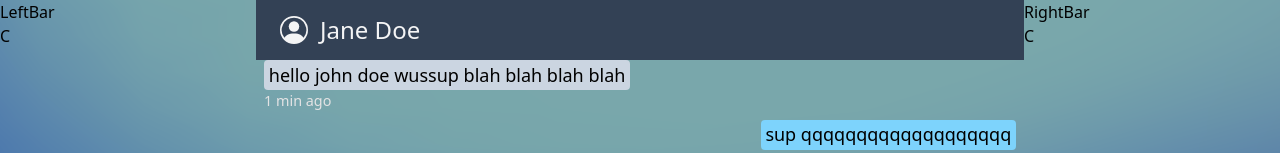
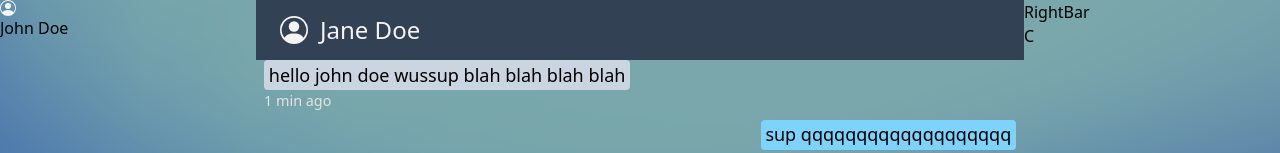
Before and after one commit to dtc105/realtime-tailwind, a React (Vite) app in the folder client/: page / in a window 1280 px wide. Shown: the top 153 px of the page. Built offline with nearby package versions, Linux system fonts and the light colour scheme.

Commit message:
added pressing enter to input and started leftbar

```diff
--- a/client/src/features/Chatbox/components/Chat.jsx
+++ b/client/src/features/Chatbox/components/Chat.jsx
@@ -4,17 +4,17 @@ import { useState } from 'react';
 function Chat(props) {
     const isOpen = props.menuOpen === 0;
     const [emojiMenuOpen, setEmojiMenuOpen] = useState(false);
-    const [newText, setNewText] = useState("");
+    const [newMessage, setNewMessage] = useState("");
 
     function handleEmoji(e) {
-        setNewText(prev => prev + e.emoji);
+        setNewMessage(prev => prev + e.emoji);
         setEmojiMenuOpen(false);
     }
 
     function handleSend() {
-        if (newText !== "") {
-            console.log(newText);
-            setNewText("");
+        if (newMessage !== "") {
+            console.log(newMessage);
+            setNewMessage("");
         }
     }
 
@@ -34,7 +34,7 @@ function Chat(props) {
                 </button>
                 <button
                     className="user flex-1 flex justify-start items-center gap-3 p-1 px-4"
-                    onClick={() => {/* Go to user profile */}}
+                    onClick={() => {/* Go to user profile function */}}
                 > {/* Go to user profile */}
                     <img
                         src="/avatar.svg"
@@ -93,8 +93,9 @@ function Chat(props) {
                     type="text"
                     className="flex-1 mx-2 px-2 rounded"
                     placeholder={`Message Jane Doe`}
-                    value={newText}
-                    onChange={(e) => setNewText(e.target.value)}
+                    value={newMessage}
+                    onChange={e => setNewMessage(e.target.value)}
+                    onKeyUp={e => e.code === "Enter" && handleSend()}
                 />
                 <button
                     type="submit"
--- a/client/src/features/Chatbox/components/LeftBar.jsx
+++ b/client/src/features/Chatbox/components/LeftBar.jsx
@@ -2,10 +2,21 @@ function LeftBar(props) {
     const isOpen = props.menuOpen === 1;
 
     return (
-        <div className={`leftbar lg:block ${isOpen ? "block" : "hidden"}`}>
-            <p>LeftBar</p>
-            <button onClick={() => props.setMenuOpen(0)}>C</button>
-        </div>
+        <header className={`leftbar lg:block ${isOpen ? "block" : "hidden"}`}>
+            {/* User */}
+            <div className="user">
+                <img src="/avatar.svg" alt="avatar icon" />
+                <span>John Doe</span>
+            </div>
+
+            {/* Return button */}
+            <button
+                className={`lg:hidden ${isOpen ? "block" : "hidden"}`}
+                onClick={() => props.setMenuOpen(0)}
+            >
+                <img src="/arrow-right.svg" alt="arrow back" />
+            </button>
+        </header>
     );
 }
 
```
Also changed, not shown: client/public/arrow-left.svg (added), client/public/arrow-right.svg (added).
